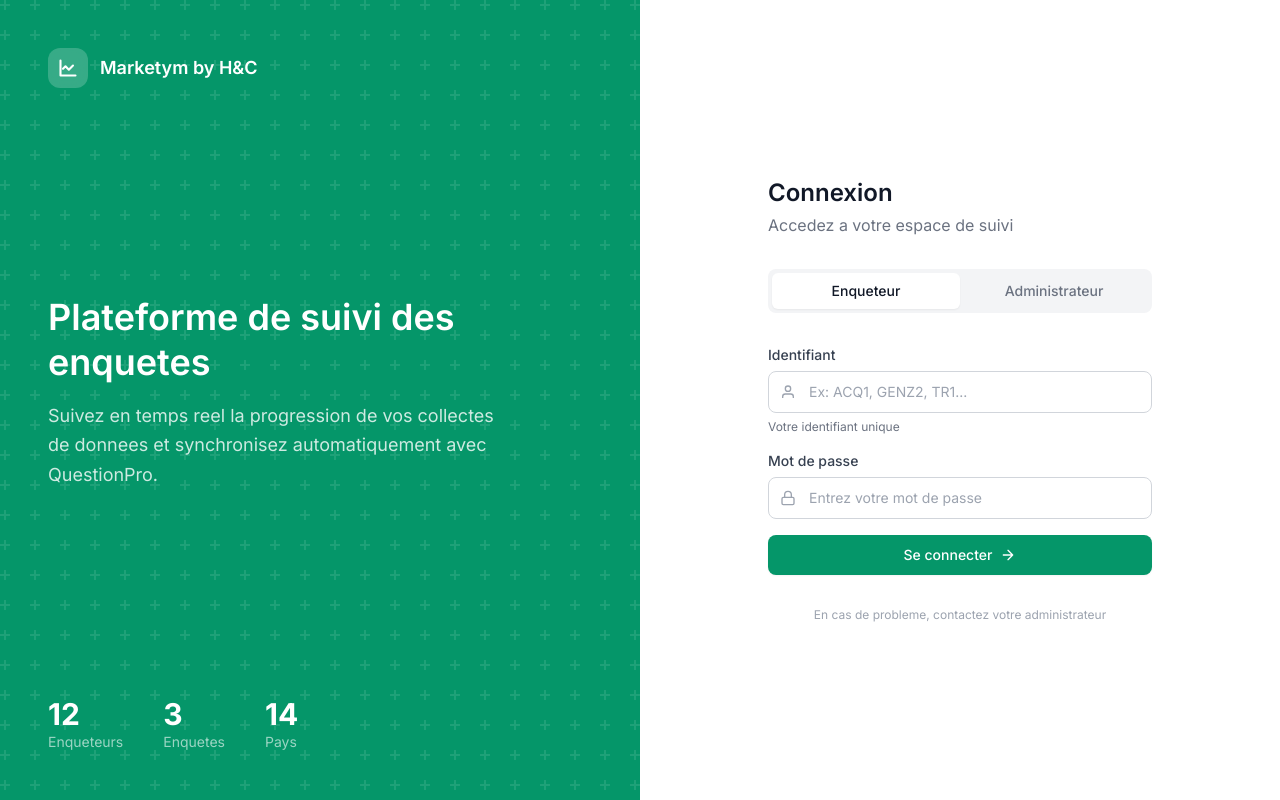
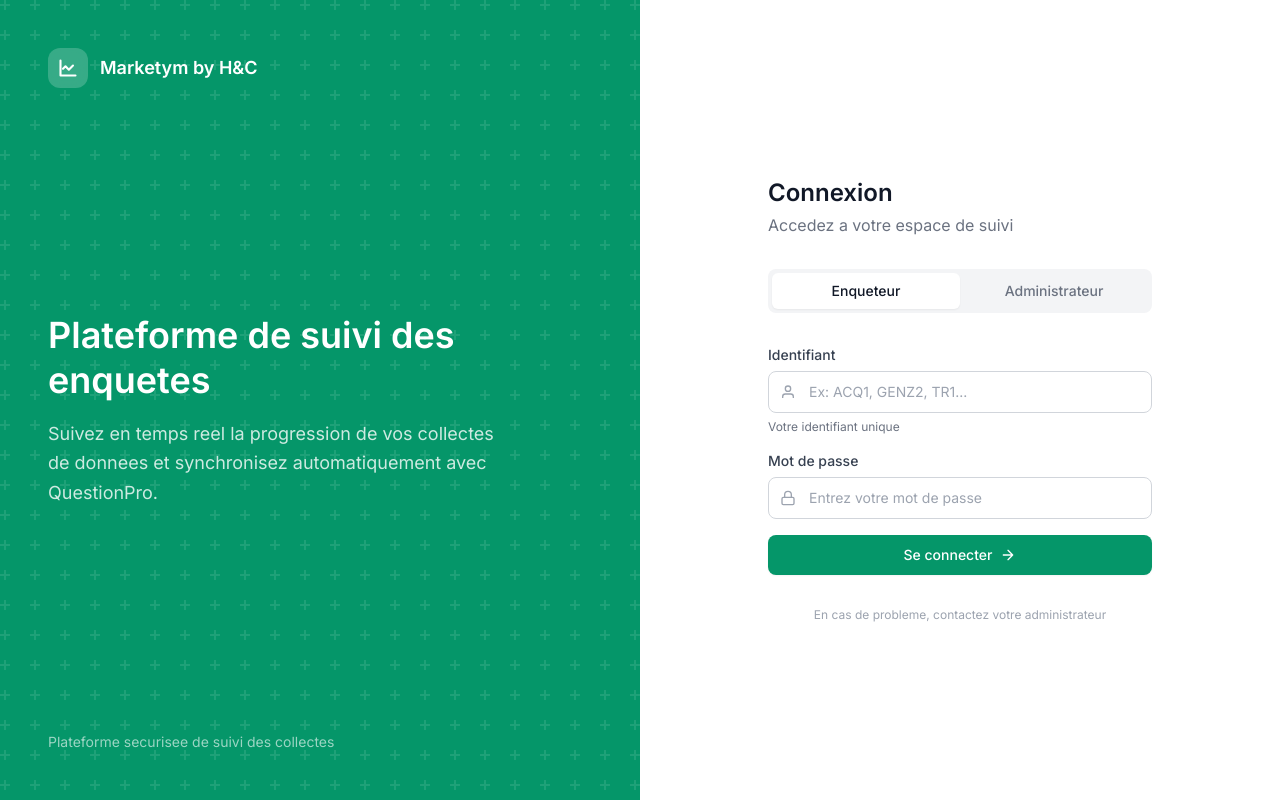
Before and after one commit to Tchapda3002/suivi_enquete_marketym, a React (Vite) app in the folder frontend/: page / in a window 1280 px wide. Built offline with nearby package versions, Linux system fonts and the light colour scheme; no server answers.

Commit message:
Remove stats from login page

```diff
--- a/frontend/src/pages/Login.jsx
+++ b/frontend/src/pages/Login.jsx
@@ -68,19 +68,10 @@ export default function Login() {
             </p>
           </div>
 
-          {/* Stats */}
-          <div className="flex items-center gap-10">
-            {[
-              { value: '12', label: 'Enqueteurs' },
-              { value: '3', label: 'Enquetes' },
-              { value: '14', label: 'Pays' },
-            ].map((stat, i) => (
-              <div key={i}>
-                <p className="text-3xl font-bold text-white">{stat.value}</p>
-                <p className="text-sm text-white/60">{stat.label}</p>
-              </div>
-            ))}
-          </div>
+          {/* Footer */}
+          <p className="text-sm text-white/60">
+            Plateforme securisee de suivi des collectes
+          </p>
         </div>
       </div>
 
```
